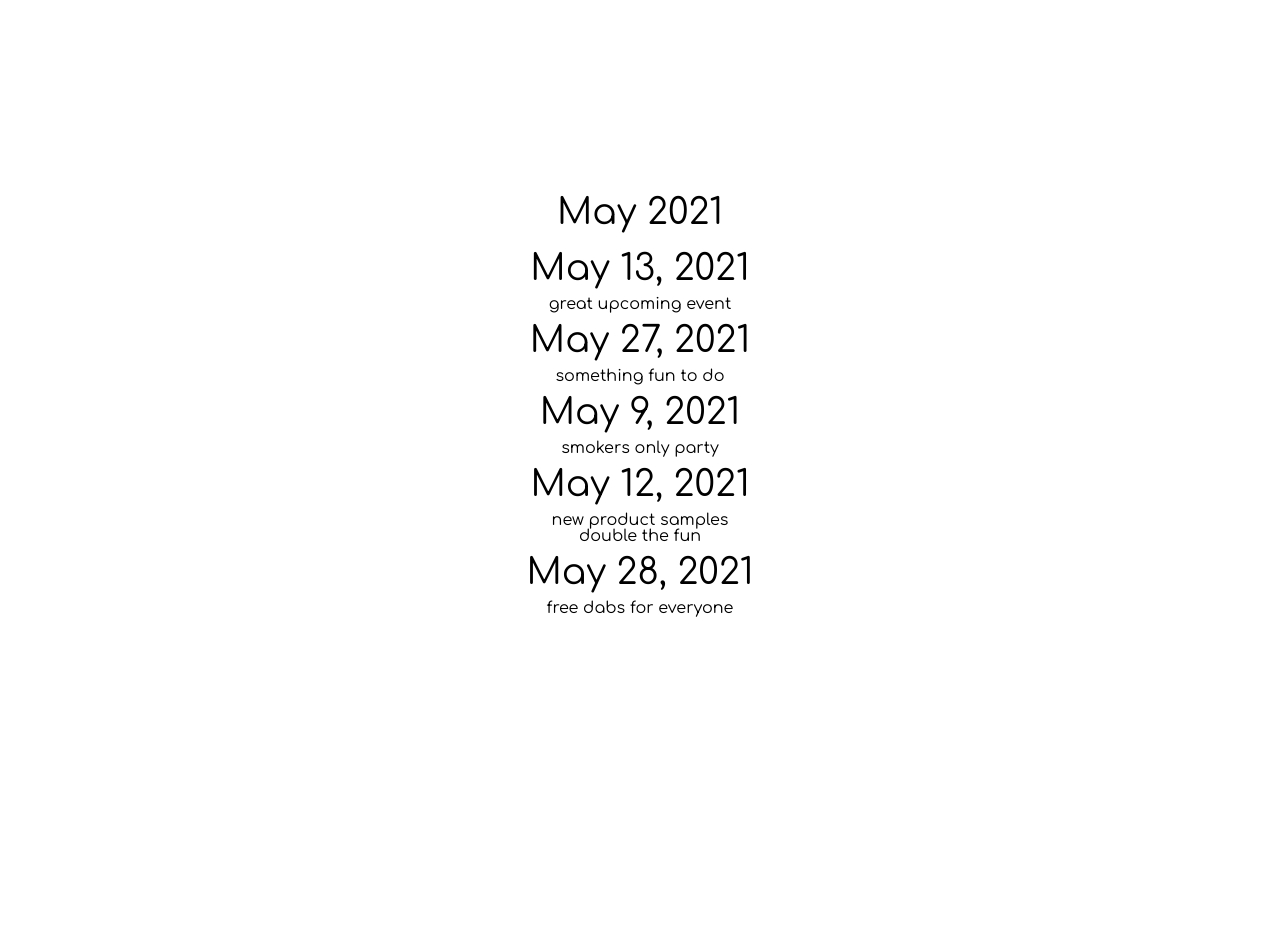
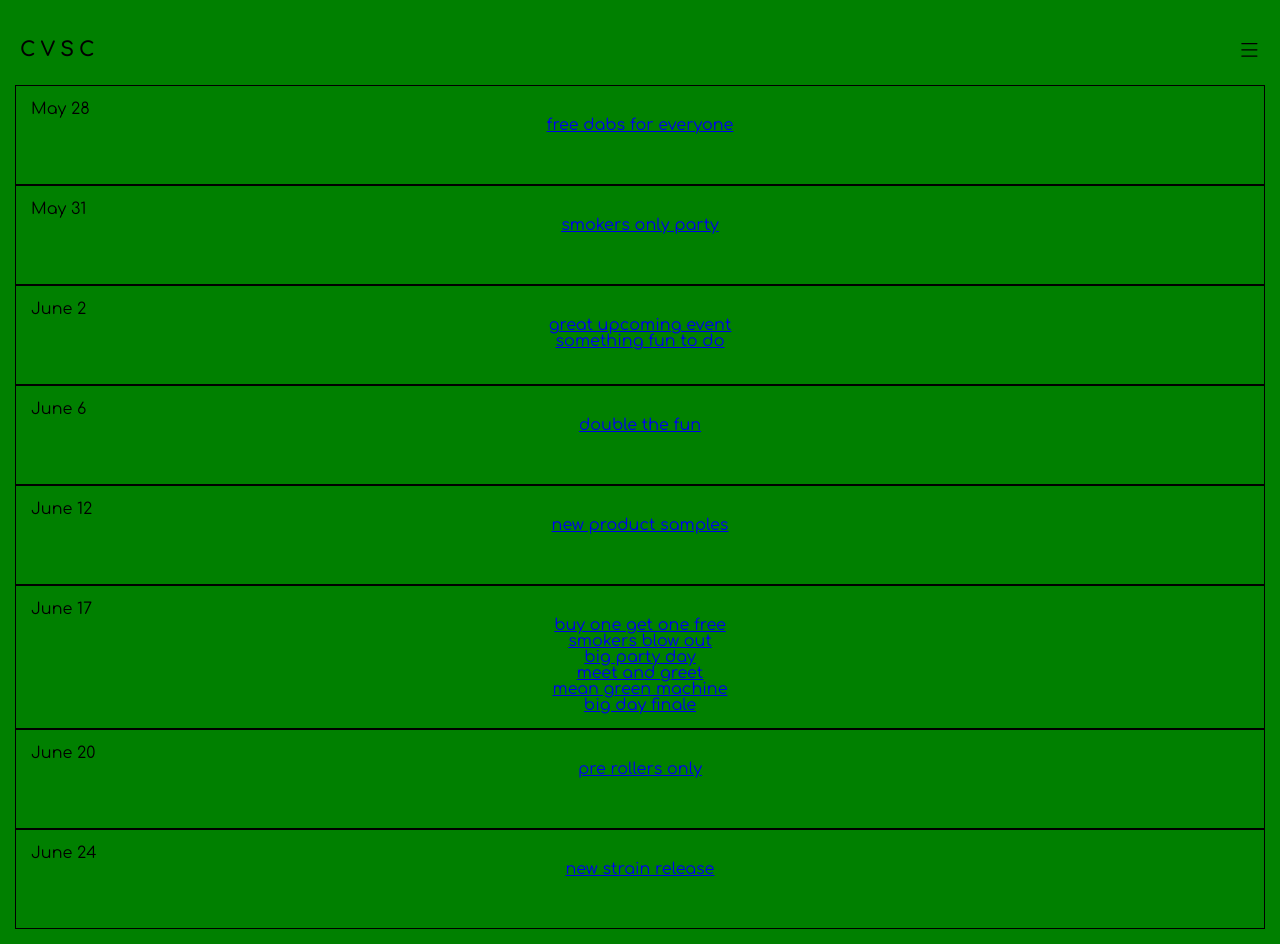
Before and after one commit to sean-one/cvsc-frontend, a React (Create React App) app: page /calendar in a window 1280 px wide. Before the commit the page ends 800 px from the top, so only its background shows below. Built offline with nearby package versions, Linux system fonts and the light colour scheme.

Commit message:
got the event sorting working

```diff
--- a/src/App.css
+++ b/src/App.css
@@ -1,8 +1,11 @@
 .App {
   width: 100vw;
-  height: 100vh;
+  height: 100%;
+  min-height: 100vh;
+  padding: 1.5rem;
   display: flex;
-  justify-content: center;
-  align-items: center;
+  flex-direction: column;
+  justify-self: flex-start;
   text-align: center;
+  background-color: green;
 }
--- a/src/App.js
+++ b/src/App.js
@@ -7,6 +7,7 @@ import { takeMonth, getDaysEvents } from './components/calendar/getCalendar';
 import Calendar from './components/calendar/calendar';
 import EventCard from './components/events/eventCard.jsx';
 import MobileView from './components/mobile/mobileView';
+import Header from './components/header/header.jsx';
 
 import CalendarContext from './context/calendarContext';
 
@@ -15,13 +16,13 @@ import './App.css';
 const App = () => {
   const [selectedDay, setSelectedDay] = useState(startOfToday());
   const calendarDates = takeMonth(selectedDay)();
-  const dailyEventList = getDaysEvents()
+  const [ dailyEventList, setDailyEventList ] = useState(getDaysEvents());
 
-  console.log(calendarDates)
 
   return (
     <div className="App">
-      <CalendarContext.Provider value={{selectedDay, setSelectedDay, calendarDates, dailyEventList}}>
+      <Header />
+      <CalendarContext.Provider value={{selectedDay, setSelectedDay, calendarDates, dailyEventList, setDailyEventList}}>
         <Route
           exact
           path='/calendar'
--- a/src/components/calendar/calendar.css
+++ b/src/components/calendar/calendar.css
@@ -1,40 +1,14 @@
 .calendar {
   width: 100%;
+  height: 100%;
+  display: flex;
+  flex-direction: column;
+  /* justify-content: center; */
+  align-items: center;
+  /* background-color: red; */
 }
 
 .calendar h1 {
     font-size: 3.6rem;
     padding: 1rem;
 }
-
-.weeks {
-  /* width: 100%; */
-  text-align: left;
-  display: flex;
-  justify-content: space-evenly;
-  align-items: center;
-}
-
-/* .weeks:nth-child(odd) {
-  background-color: blue;
-}
-
-.weeks:nth-child(even) {
-  background-color: green;
-} */
-
-.daywrapper {
-  width: 100%;
-}
-
-.fourWeek {
-  height: 24vh;
-}
-
-.fiveWeek {
-  height: 18vh;
-}
-
-.sixWeek {
-  height: 15.5vh
-}
--- a/src/components/calendar/calendar.js
+++ b/src/components/calendar/calendar.js
@@ -1,53 +1,31 @@
 import React, { useContext } from 'react'
-import { format } from 'date-fns';
+import { format, isPast } from 'date-fns';
 
-// import Day from './day.jsx';
+import Day from './day.jsx';
 
 import './calendar.css';
-// import { adjustHeight } from './calendarStyleLogic'
-// import { getDaysEvents } from './getCalendar';
 import CalendarContext from '../../context/calendarContext';
 
 const Calendar = () => {
-    const { selectedDay, dailyEventList } = useContext(CalendarContext);
-    // const { selectedDay, calendarDates, dailyEventList } = useContext(CalendarContext);
-    // const weekCount = calendarDates.length
-
-    console.log(dailyEventList)
+    const { dailyEventList } = useContext(CalendarContext);
 
     return (
         <div>
             <div className='calendar'>
-                <h1>{format(selectedDay, 'MMMM yyyy')}</h1>
                 {
-                    Object.keys(dailyEventList).map((key) => {
+                    Object.keys(dailyEventList).sort(
+                        // sort event list by date
+                        (a,b) => new Date(a) - new Date(b)
+                    ).map(key => {
                         const eventDate = new Date(key)
-                        console.log(eventDate)
-                        return (
-                            <div>
-                                <h1>{key}</h1>
-                                {dailyEventList[key].map((dataItem) => {
-                                        return (
-                                            <p>{dataItem.eventName}</p>
-                                        )
-                                })}
-                            </div>
-                        )
+                        // exclude any events that have already passed
+                        if (!isPast(eventDate)) {
+                            return (
+                                <Day key={format(eventDate, 't')} date={eventDate} schedule={dailyEventList[key]} />
+                            )
+                        }
                     })
                 }
-                {/* {
-                    calendarDates.map((week, i) => (
-                        <div className='weeks' key={i}>
-                            {
-                                week.map((day, i) => (
-                                    <div className={`daywrapper ${adjustHeight(weekCount)}`} key={i}>
-                                        <Day day={day} schedule={getDaysEvents(day) }/>
-                                    </div>
-                                ))
-                            }
-                        </div>
-                    ))
-                } */}
             </div>
         </div>
 
--- a/src/components/calendar/day.css
+++ b/src/components/calendar/day.css
@@ -1,28 +1,10 @@
-.date-digit {
-    color: red;
-}
-
 .days {
-  width: 14vw;
-  height: 100%;
+  width: 100%;
+  min-height: 10rem;
+  padding: 1.5rem;
   border: 1px solid black;
 }
 
-.noevents {
-    display: none;
+.dateHeader {
+    text-align: left;
 }
-
-/* this is the styling to help visualize the current and/or selected date */
-.before {
-    color: lightgray;
-    border: 1px solid lightgray;
-    /* background: rgba(0, 0, 0, 0.7); */
-}
-
-.selected {
-    background: #38b000;
-}
-
-.today {
-    background: #008000;
-}
--- a/src/components/calendar/day.jsx
+++ b/src/components/calendar/day.jsx
@@ -1,26 +1,17 @@
-import React, { useContext } from 'react'
+import React from 'react'
 import { format } from 'date-fns';
 import { Link, withRouter } from 'react-router-dom';
 
-import {dayStyles} from './calendarStyleLogic';
-
 import './day.css';
-import CalendarContext from '../../context/calendarContext';
 
 const Day = (props) => {
-    const { selectedDay, setSelectedDay } = useContext(CalendarContext);
     const daysEvents = props.schedule
 
-    console.log(props)
-
     return (
-        <>
-            {/* {console.log(props.schedule)} */}
-            {daysEvents.length > 0 ?
-                daysEvents.map(event => (
-                    <div key={event['id']} className={`days ${dayStyles(props.day, selectedDay)}`} onClick={() => setSelectedDay(props.day)} >
-                        <p className='date-digit'>{format(props.day, 'd')}</p>
-                        <div>
+        <div className={`days`}>
+            <div className='dateHeader'>{format(props.date, 'MMMM d')}</div>
+            {daysEvents.map(event => (
+                <div key={event.id}>
                     <Link to={{
                         pathname: `calendar/${event.id}`,
                         state: {
@@ -31,11 +22,8 @@ const Day = (props) => {
                         <p>{event.eventName}</p>
                     </Link>
                 </div>
+            ))}
         </div>
-                )) :
-                null
-                }
-        </>
     )
 }
 
--- a/src/components/calendar/getCalendar.js
+++ b/src/components/calendar/getCalendar.js
@@ -48,9 +48,9 @@ export function takeMonth(start = new Date()) {
 }
 
 // get the events for each specific day
-export function getDaysEvents(calendarDay) {
+export function getDaysEvents(calendarDay, filter) {
     // return a new list of events sorted by day
-    return fakeEvents.reduce((obj, event) => {
+    return fakeEvents.reduce((obj, event, filter) => {
         // get the day of the event
         const eventDate = format(startOfDay(event.eventStart), 'PP');
 
--- /dev/null
+++ b/src/components/header/header.css
@@ -0,0 +1,18 @@
+.header {
+    height: 7rem;
+    padding: 0.5rem;
+    display: flex;
+    justify-content: space-between;
+    align-items: center;
+    /* background-color: yellow; */
+}
+
+.branding {
+    font-size: 2rem;
+    font-weight: bold;
+    letter-spacing: 0.5rem;
+}
+
+.menu {
+    transform: rotate(90deg);
+}
--- /dev/null
+++ b/src/components/header/header.jsx
@@ -0,0 +1,14 @@
+import React from 'react';
+
+import './header.css';
+
+const Header = () => {
+    return (
+        <div className='header'>
+            <div className='branding'>CVSC</div>
+            <div className='menu'>|||</div>
+        </div>
+    )
+}
+
+export default Header;
--- a/src/fakeData/fakeEvents.js
+++ b/src/fakeData/fakeEvents.js
@@ -2,9 +2,9 @@ const fakeEvents = [
     {
         "id": 1,
         "eventName": "great upcoming event",
-        "eventStart": new Date('May 13, 2021 08:00'),
-        "eventEnd": new Date('May 13, 2021 10:00'),
-        "eventImage": 'https://picsum/photos/350/200',
+        "eventStart": new Date('June 2, 2021 08:00'),
+        "eventEnd": new Date('June 2, 2021 10:00'),
+        "eventImage": 'https://picsum.photos/350/200',
         "eventLocation": '123 north west, palm springs, ca 92262',
         "eventDetails": "Adipisicing sunt cupidatat qui laborum minim fugiat reprehenderit dolor et. Aute aute minim Lorem ea occaecat cupidatat fugiat elit qui pariatur. Amet commodo dolor cupidatat sit velit eu id deserunt magna enim amet. Ex laboris ad aute sint consequat est nostrud non. Ad Lorem sint voluptate aute enim pariatur mollit dolor cupidatat in sint est enim culpa.",
         "brands": 1,
@@ -13,8 +13,8 @@ const fakeEvents = [
     {
         "id": 2,
         "eventName": "something fun to do",
-        "eventStart": new Date('May 27, 2021 14:00'),
-        "eventEnd": new Date('May 27, 2021 16:00'),
+        "eventStart": new Date('June 2, 2021 14:00'),
+        "eventEnd": new Date('JUne 2, 2021 16:00'),
         "eventImage": "https://picsum.photos/350/200",
         "eventLocation": '925 blvd, indio, ca 92201',
         "eventDetails": "Eiusmod est eu cillum esse officia velit cillum. Deserunt aute reprehenderit aliqua cupidatat. Nisi dolor quis quis eiusmod. Aliqua cillum commodo nostrud proident culpa. Officia voluptate ullamco id sunt nulla ex qui mollit cupidatat esse esse non reprehenderit.",
@@ -24,8 +24,8 @@ const fakeEvents = [
     {
         "id": 3,
         "eventName": "smokers only party",
-        "eventStart": new Date('May 9, 2021 15:00'),
-        "eventEnd": new Date('May 9, 2021 18:00'),
+        "eventStart": new Date('May 31, 2021 15:00'),
+        "eventEnd": new Date('May 31, 2021 18:00'),
         "eventImage": 'https://picsum.photos/350/200',
         "eventLocation": '555 avenue street, cathedral city, ca 92234',
         "eventDetails": "Enim dolore excepteur minim aliqua anim id in consectetur Lorem aute eu. Mollit magna aliquip incididunt in eu et occaecat pariatur sit irure velit esse. Excepteur excepteur et reprehenderit cillum sint in pariatur culpa cillum. Adipisicing eu ad eu dolore dolor incididunt. Labore laborum sunt dolor laborum laboris proident ut in laboris consectetur magna nulla do deserunt.",
@@ -35,8 +35,8 @@ const fakeEvents = [
     {
         "id": 4,
         "eventName": "new product samples",
-        "eventStart": new Date('May 12, 2021 18:00'),
-        "eventEnd": new Date('May 12, 2021 20:00'),
+        "eventStart": new Date('June 12, 2021 18:00'),
+        "eventEnd": new Date('June 12, 2021 20:00'),
         "eventImage": 'https://picsum.photos/350/200',
         "eventLocation": '123 north west, palm springs, ca 92262',
         "eventDetails": "Deserunt esse voluptate incididunt veniam do id magna exercitation ea ullamco ipsum occaecat irure. Reprehenderit adipisicing officia aliquip velit. Cillum aliquip duis aute excepteur. Aliquip eu elit fugiat ipsum exercitation eiusmod elit. In minim est qui cillum eu laborum. Ullamco quis minim tempor proident consectetur do excepteur eiusmod sint laborum. Amet qui fugiat est anim aliqua anim eiusmod ea ut.",
@@ -49,7 +49,7 @@ const fakeEvents = [
         "eventStart": new Date('May 28, 2021 12:00'),
         "eventEnd": new Date('May 28, 2021 17:00'),
         "eventImage": 'https://picsum.photos/350/200',
-        "eventLocation": '123 north west, palm springs, ca 92262',
+        "eventLocation": '555 avenue street, cathedral city, ca 92234',
         "eventDetails": "Duis amet dolor consequat enim ea occaecat adipisicing id id. Amet qui nisi nisi consectetur minim. In occaecat est dolore mollit aliquip. Pariatur magna cillum voluptate proident consectetur ullamco amet mollit id in fugiat laborum est.",
         "brands": 4,
         "createdBy": 1
@@ -57,13 +57,101 @@ const fakeEvents = [
     {
         "id": 6,
         "eventName": "double the fun",
-        "eventStart": new Date('May 12, 2021 21:00'),
-        "eventEnd": new Date('May 12, 2021 23:00'),
+        "eventStart": new Date('June 6, 2021 21:00'),
+        "eventEnd": new Date('June 6, 2021 23:00'),
+        "eventImage": 'https://picsum.photos/350/200',
+        "eventLocation": '925 blvd, indio, ca 92201',
+        "eventDetails": "Duis amet dolor consequat enim ea occaecat adipisicing id id. Amet qui nisi nisi consectetur minim. In occaecat est dolore mollit aliquip. Pariatur magna cillum voluptate proident consectetur ullamco amet mollit id in fugiat laborum est.",
+        "brands": 4,
+        "createdBy": 1
+    },
+    {
+        "id": 7,
+        "eventName": "buy one get one free",
+        "eventStart": new Date('June 17, 2021 8:00'),
+        "eventEnd": new Date('June 17, 2021 17:00'),
+        "eventImage": 'https://picsum.photos/350/200',
+        "eventLocation": '123 north west, palm springs, ca 92262',
+        "eventDetails": "Duis amet dolor consequat enim ea occaecat adipisicing id id. Amet qui nisi nisi consectetur minim. In occaecat est dolore mollit aliquip. Pariatur magna cillum voluptate proident consectetur ullamco amet mollit id in fugiat laborum est.",
+        "brands": 1,
+        "createdBy": 1
+    },
+    {
+        "id": 8,
+        "eventName": "smokers blow out",
+        "eventStart": new Date('June 17, 2021 12:00'),
+        "eventEnd": new Date('June 17, 2021 15:00'),
+        "eventImage": 'https://picsum.photos/350/200',
+        "eventLocation": '123 north west, palm springs, ca 92262',
+        "eventDetails": "Duis amet dolor consequat enim ea occaecat adipisicing id id. Amet qui nisi nisi consectetur minim. In occaecat est dolore mollit aliquip. Pariatur magna cillum voluptate proident consectetur ullamco amet mollit id in fugiat laborum est.",
+        "brands": 3,
+        "createdBy": 1
+    },
+    {
+        "id": 9,
+        "eventName": "pre rollers only",
+        "eventStart": new Date('June 20, 2021 14:00'),
+        "eventEnd": new Date('June 20, 2021 16:00'),
+        "eventImage": 'https://picsum.photos/350/200',
+        "eventLocation": '555 avenue street, cathedral city, ca 92234',
+        "eventDetails": "Duis amet dolor consequat enim ea occaecat adipisicing id id. Amet qui nisi nisi consectetur minim. In occaecat est dolore mollit aliquip. Pariatur magna cillum voluptate proident consectetur ullamco amet mollit id in fugiat laborum est.",
+        "brands": 2,
+        "createdBy": 1
+    },
+    {
+        "id": 10,
+        "eventName": "new strain release",
+        "eventStart": new Date('June 24, 2021 16:00'),
+        "eventEnd": new Date('June 24, 2021 22:00'),
+        "eventImage": 'https://picsum.photos/350/200',
+        "eventLocation": '925 blvd, indio, ca 92201',
+        "eventDetails": "Duis amet dolor consequat enim ea occaecat adipisicing id id. Amet qui nisi nisi consectetur minim. In occaecat est dolore mollit aliquip. Pariatur magna cillum voluptate proident consectetur ullamco amet mollit id in fugiat laborum est.",
+        "brands": 1,
+        "createdBy": 1
+    },
+    {
+        "id": 11,
+        "eventName": "big party day",
+        "eventStart": new Date('June 17, 2021 8:00'),
+        "eventEnd": new Date('June 17, 2021 10:00'),
         "eventImage": 'https://picsum.photos/350/200',
         "eventLocation": '123 north west, palm springs, ca 92262',
         "eventDetails": "Duis amet dolor consequat enim ea occaecat adipisicing id id. Amet qui nisi nisi consectetur minim. In occaecat est dolore mollit aliquip. Pariatur magna cillum voluptate proident consectetur ullamco amet mollit id in fugiat laborum est.",
         "brands": 4,
         "createdBy": 1
+    },
+    {
+        "id": 12,
+        "eventName": "meet and greet",
+        "eventStart": new Date('June 17, 2021 19:00'),
+        "eventEnd": new Date('June 17, 2021 21:00'),
+        "eventImage": 'https://picsum.photos/350/200',
+        "eventLocation": '555 avenue street, cathedral city, ca 92234',
+        "eventDetails": "Duis amet dolor consequat enim ea occaecat adipisicing id id. Amet qui nisi nisi consectetur minim. In occaecat est dolore mollit aliquip. Pariatur magna cillum voluptate proident consectetur ullamco amet mollit id in fugiat laborum est.",
+        "brands": 5,
+        "createdBy": 1
+    },
+    {
+        "id": 13,
+        "eventName": "mean green machine",
+        "eventStart": new Date('June 17, 2021 11:00'),
+        "eventEnd": new Date('June 17, 2021 13:00'),
+        "eventImage": 'https://picsum.photos/350/200',
+        "eventLocation": '123 north west, palm springs, ca 92262',
+        "eventDetails": "Duis amet dolor consequat enim ea occaecat adipisicing id id. Amet qui nisi nisi consectetur minim. In occaecat est dolore mollit aliquip. Pariatur magna cillum voluptate proident consectetur ullamco amet mollit id in fugiat laborum est.",
+        "brands": 2,
+        "createdBy": 1
+    },
+    {
+        "id": 14,
+        "eventName": "big day finale",
+        "eventStart": new Date('June 17, 2021 21:00'),
+        "eventEnd": new Date('June 17, 2021 23:00'),
+        "eventImage": 'https://picsum.photos/350/200',
+        "eventLocation": '925 blvd, indio, ca 92201',
+        "eventDetails": "Duis amet dolor consequat enim ea occaecat adipisicing id id. Amet qui nisi nisi consectetur minim. In occaecat est dolore mollit aliquip. Pariatur magna cillum voluptate proident consectetur ullamco amet mollit id in fugiat laborum est.",
+        "brands": 3,
+        "createdBy": 1
     }
 ]
 
```
Lines whose indentation alone changed are shown as unchanged.
